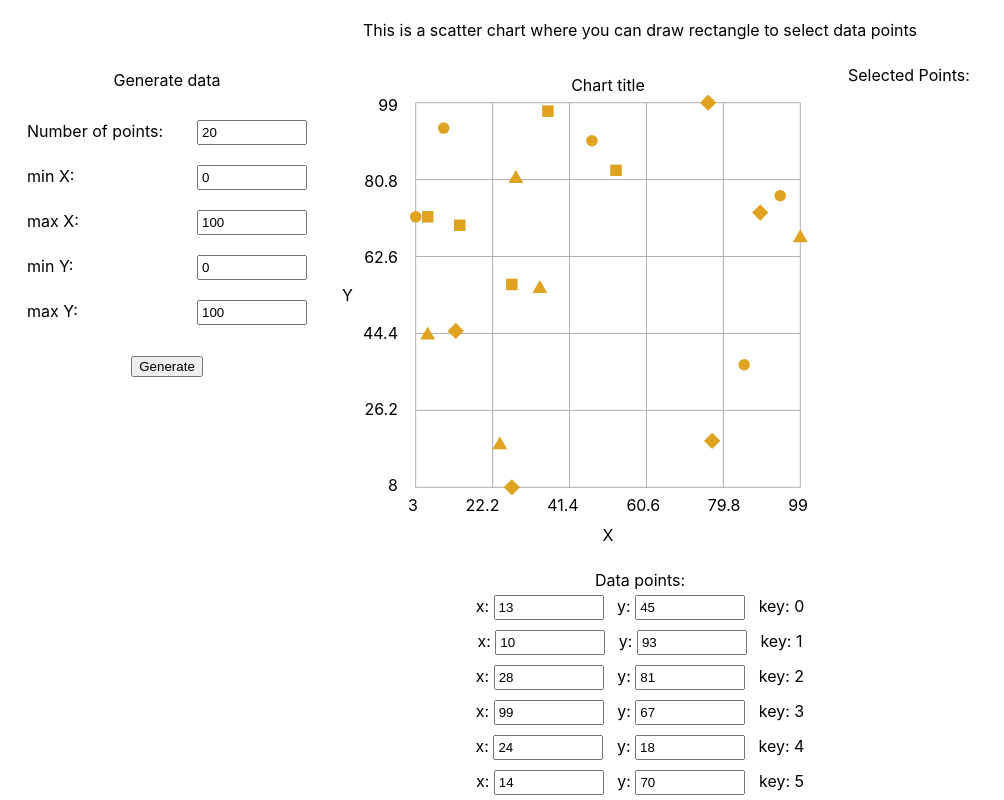
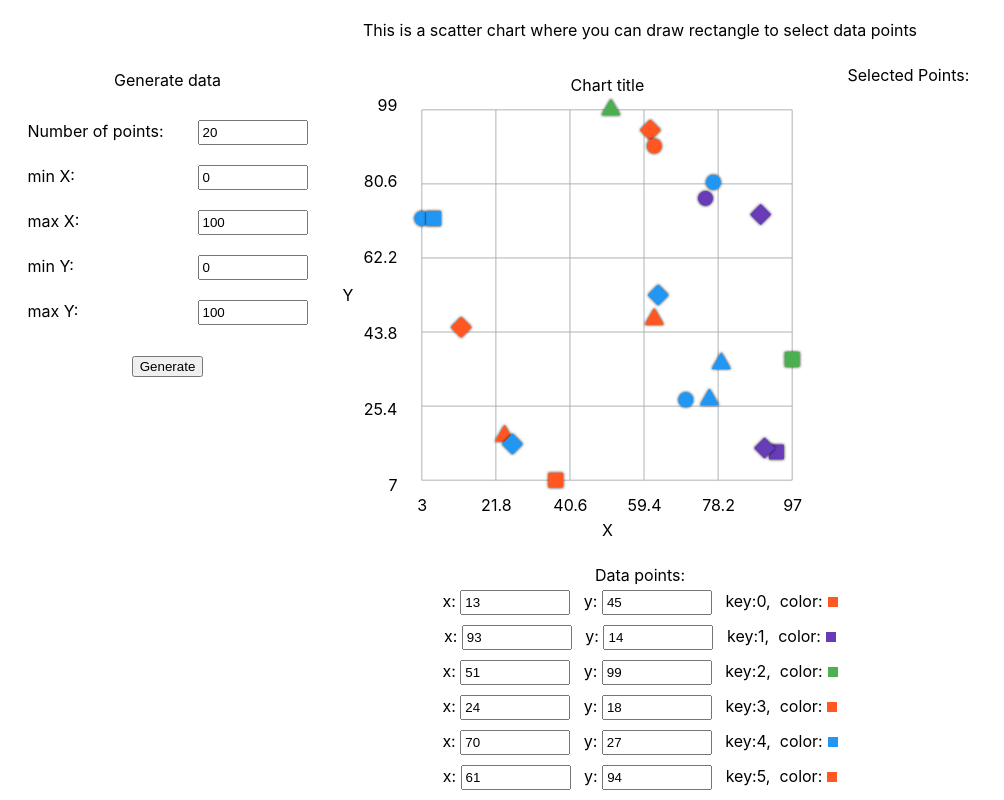
Before and after one commit to ktrungha/react-scatter-chart, a React (Create React App) app: page / in a window 1280 px wide. Both pictures are taken after a click on the button "Generate". Shown: the top 800 px of the page, without its empty margins (0-1004 px from the left). Built offline with nearby package versions, Linux system fonts and the light colour scheme.

Commit message:
reformat, remove prettier config file, add shadow

```diff
--- a/src/App.js
+++ b/src/App.js
@@ -1,12 +1,8 @@
 import React from 'react';
+import styled from 'styled-components';
 import ScatterChart from './components/ScatterChart';
-import styled from 'styled-components';
 
-const data = [
-  { x: 1, y: 1, key: 1 },
-  { x: 2, y: 2, key: 2 },
-  { x: 3, y: 5, key: 3 },
-];
+const colors = ['#ff5722', '#2196f3', '#4caf50', '#673ab7'];
 
 const Input = styled.input`
   width: 100px;
@@ -24,7 +20,6 @@ class App extends React.Component {
   constructor(props) {
     super(props);
     this.state = {
-      key: 0,
       minX: 0,
       minY: 0,
       maxX: 100,
@@ -48,7 +43,6 @@ class App extends React.Component {
       maxY,
       count,
       selectedKeys,
-      key,
       data,
     } = this.state;
     return (
@@ -78,63 +72,63 @@ class App extends React.Component {
               Generate data
             </div>
             <Field>
-              Number of points:{' '}
+              Number of points:
+              {' '}
               <Input
                 value={count}
                 type="number"
-                onChange={event => {
-                  this.setState({
-                    count: Number.parseFloat(event.target.value),
-                  });
-                }}
+                onChange={event => this.setState({
+                  count: Number.parseFloat(event.target.value),
+                })
+                }
               />
             </Field>
             <Field>
-              min X:{' '}
+              min X:
+              {' '}
               <Input
                 value={minX}
                 type="number"
-                onChange={event => {
-                  this.setState({
-                    minX: Number.parseFloat(event.target.value),
-                  });
-                }}
+                onChange={event => this.setState({
+                  minX: Number.parseFloat(event.target.value),
+                })
+                }
               />
             </Field>
             <Field>
-              max X:{' '}
+              max X:
+              {' '}
               <Input
                 value={maxX}
                 type="number"
-                onChange={event => {
-                  this.setState({
-                    maxX: Number.parseFloat(event.target.value),
-                  });
-                }}
+                onChange={event => this.setState({
+                  maxX: Number.parseFloat(event.target.value),
+                })
+                }
               />
             </Field>
             <Field>
-              min Y:{' '}
+              min Y:
+              {' '}
               <Input
                 value={minY}
                 type="number"
-                onChange={event => {
-                  this.setState({
-                    minY: Number.parseFloat(event.target.value),
-                  });
-                }}
+                onChange={event => this.setState({
+                  minY: Number.parseFloat(event.target.value),
+                })
+                }
               />
             </Field>
             <Field>
-              max Y:{' '}
+              max Y:
+              {' '}
               <Input
                 value={maxY}
                 type="number"
-                onChange={event => {
-                  this.setState({
-                    maxY: Number.parseFloat(event.target.value),
-                  });
-                }}
+                onChange={event => this.setState({
+                  maxY: Number.parseFloat(event.target.value),
+                })
+                }
               />
             </Field>
             <div style={{ textAlign: 'center', margin: '20px' }}>
@@ -146,6 +140,7 @@ class App extends React.Component {
                     x: Math.round(Math.random() * (maxX - minX) + minX),
                     y: Math.round(Math.random() * (maxY - minY) + minY),
                     type: Math.floor(Math.random() * 4),
+                    color: colors[Math.floor(Math.random() * 4)],
                   }));
                   this.setState({ data: randomData });
                 }}
@@ -168,7 +163,6 @@ class App extends React.Component {
               xSteps={5}
               ySteps={5}
               data={data}
-              key={key}
               onSelect={this.onSelect}
             />
           </div>
@@ -179,14 +173,19 @@ class App extends React.Component {
             }}
           >
             <div>Selected Points:</div>
-            {selectedKeys &&
-              data
+            {selectedKeys
+              && data
                 .filter(value => selectedKeys.indexOf(value.key) !== -1)
-                .map(value => {
+                .map((value) => {
                   const { x, y, key } = value;
                   return (
                     <div key={key}>
-                      x: {x}; y: {y}; key: {key}
+                      x:
+                      {x}
+                      ; y:
+                      {y}
+                      ; key:
+                      {key}
                     </div>
                   );
                 })}
@@ -202,25 +201,36 @@ class App extends React.Component {
           <div>Data points:</div>
           {data.map(dataPoint => (
             <div style={{ margin: '5px' }}>
-              x:{' '}
+              x:
+              {' '}
               <Input
                 value={dataPoint.x}
                 type="number"
-                onChange={event => {
+                onChange={(event) => {
                   data[dataPoint.key].x = Number.parseFloat(event.target.value);
                   this.setState({ data });
                 }}
-              />{' '}
-              &nbsp; y:{' '}
+              />
+              {' '}
+              &nbsp; y:
+              {' '}
               <Input
                 value={dataPoint.y}
                 type="number"
-                onChange={event => {
+                onChange={(event) => {
                   data[dataPoint.key].y = Number.parseFloat(event.target.value);
                   this.setState({ data });
                 }}
-              />{' '}
-              &nbsp; key: {dataPoint.key}
+              />
+              {' '}
+              &nbsp; key:
+              {dataPoint.key}
+              ,&nbsp;
+              color:
+              <span style={{
+                marginLeft: '5px', width: '10px', height: '10px', display: 'inline-block', backgroundColor: dataPoint.color,
+              }}
+              />
             </div>
           ))}
         </div>
--- a/src/components/ScatterChart.js
+++ b/src/components/ScatterChart.js
@@ -28,13 +28,6 @@ const YAxisDiv = styled.div`
   height: 100%;
 `;
 
-const XAxisDiv = styled.div`
-  display: flex;
-  align-items: center;
-  justify-content: space-between;
-  width: 100%;
-`;
-
 function convertX(x, minX, maxX, viewBoxMaxX) {
   return ((x - minX) / (maxX - minX)) * viewBoxMaxX;
 }
@@ -59,8 +52,10 @@ function convertType(type) {
   return null;
 }
 
-function DataPoint({ type, x, y, color, onClick }) {
-  const size = 1.5;
+function DataPoint({
+  type, x, y, color, onClick,
+}) {
+  const size = 2;
   if (type === DATA_POINT_TYPE_CIRCLE) {
     return (
       <circle
@@ -70,6 +65,7 @@ function DataPoint({ type, x, y, color, onClick }) {
         r={size}
         fill={color}
         onClick={onClick}
+        style={{ filter: 'url(#shadow)' }}
       />
     );
   }
@@ -77,10 +73,11 @@ function DataPoint({ type, x, y, color, onClick }) {
     return (
       <polygon
         draggable={false}
-        points={`${x - size} ${y - size}, ${x + size} ${y - size}, ${x +
-          size} ${y + size}, ${x - size} ${y + size}`}
+        points={`${x - size} ${y - size}, ${x + size} ${y - size}, ${x
+          + size} ${y + size}, ${x - size} ${y + size}`}
         fill={color}
         onClick={onClick}
+        style={{ filter: 'url(#shadow)' }}
       />
     );
   }
@@ -89,11 +86,10 @@ function DataPoint({ type, x, y, color, onClick }) {
     return (
       <polygon
         draggable={false}
-        points={`${x} ${y - triangleSize}, ${x + triangleSize * 0.866} ${y +
-          triangleSize * 0.5}, ${x - triangleSize * 0.866} ${y +
-          triangleSize * 0.5}`}
+        points={`${x} ${y - triangleSize}, ${x + triangleSize * 0.866} ${y + triangleSize * 0.5}, ${x - triangleSize * 0.866} ${y + triangleSize * 0.5}`}
         fill={color}
         onClick={onClick}
+        style={{ filter: 'url(#shadow)' }}
       />
     );
   }
@@ -101,11 +97,10 @@ function DataPoint({ type, x, y, color, onClick }) {
     return (
       <polygon
         draggable={false}
-        points={`${x} ${y - 2 * size * 0.707}, ${x +
-          2 * size * 0.707} ${y}, ${x} ${y + 2 * size * 0.707}, ${x -
-          2 * size * 0.707} ${y}`}
+        points={`${x} ${y - 2 * size * 0.707}, ${x + 2 * size * 0.707} ${y}, ${x} ${y + 2 * size * 0.707}, ${x - 2 * size * 0.707} ${y}`}
         fill={color}
         onClick={onClick}
+        style={{ filter: 'url(#shadow)' }}
       />
     );
   }
@@ -126,7 +121,9 @@ DataPoint.propTypes = {
 };
 
 function SelectionRectangle({ pos }) {
-  const { rectangleX1, rectangleX2, rectangleY1, rectangleY2 } = pos;
+  const {
+    rectangleX1, rectangleX2, rectangleY1, rectangleY2,
+  } = pos;
   if (!rectangleX1 || !rectangleX2 || !rectangleY1 || !rectangleY2) {
     return <div />;
   }
@@ -155,7 +152,7 @@ class ScatterChart extends React.PureComponent {
     super(props);
 
     this.svgContainer = React.createRef();
-    this.extra = 2;
+    this.extra = 4;
 
     this.state = {};
     this.mouseDown = this.mouseDown.bind(this);
@@ -167,7 +164,9 @@ class ScatterChart extends React.PureComponent {
 
   static getDerivedStateFromProps(props) {
     const { data, aspectRatio } = props;
-    const { minX, maxX, minY, maxY } = data.reduce(
+    const {
+      minX, maxX, minY, maxY,
+    } = data.reduce(
       (
         {
           minX: currentMinX,
@@ -209,9 +208,12 @@ class ScatterChart extends React.PureComponent {
       y: convertY(dataPoint.y, minY, maxY),
       key: dataPoint.key,
       type: dataPoint.type,
+      color: dataPoint.color,
     }));
 
-    return { minX, maxX, minY, maxY, convertData, viewBoxMaxX };
+    return {
+      minX, maxX, minY, maxY, convertData, viewBoxMaxX,
+    };
   }
 
   componentDidMount() {
@@ -249,7 +251,9 @@ class ScatterChart extends React.PureComponent {
   }
 
   mouseUp({ clientX, clientY }) {
-    const { rectangleX1, rectangleY1, convertData, viewBoxMaxX } = this.state;
+    const {
+      rectangleX1, rectangleY1, convertData, viewBoxMaxX,
+    } = this.state;
     const { onSelect } = this.props;
 
     const container = this.svgContainer.current.getBoundingClientRect();
@@ -262,29 +266,18 @@ class ScatterChart extends React.PureComponent {
         drawing: false,
       });
       if (onSelect) {
-        const lowerBoundX =
-          (Math.min(rectangleX1, rectangleX2) / container.width) *
-            (this.extra * 2 + viewBoxMaxX) -
-          this.extra;
-        const upperBoundX =
-          (Math.max(rectangleX1, rectangleX2) / container.width) *
-            (this.extra * 2 + viewBoxMaxX) -
-          this.extra;
-        const lowerBoundY =
-          (Math.min(rectangleY1, rectangleY2) / container.height) *
-            (this.extra * 2 + 100) -
-          this.extra;
-        const upperBoundY =
-          (Math.max(rectangleY1, rectangleY2) / container.height) *
-            (this.extra * 2 + 100) -
-          this.extra;
+        const lowerBoundX = (Math.min(rectangleX1, rectangleX2) / container.width)
+          * (this.extra * 2 + viewBoxMaxX) - this.extra;
+        const upperBoundX = (Math.max(rectangleX1, rectangleX2) / container.width)
+          * (this.extra * 2 + viewBoxMaxX) - this.extra;
+        const lowerBoundY = (Math.min(rectangleY1, rectangleY2) / container.height)
+          * (this.extra * 2 + 100) - this.extra;
+        const upperBoundY = (Math.max(rectangleY1, rectangleY2) / container.height)
+          * (this.extra * 2 + 100) - this.extra;
         const selectedKeys = convertData
           .filter(
-            dataPoint =>
-              lowerBoundX < dataPoint.x &&
-              dataPoint.x < upperBoundX &&
-              lowerBoundY < dataPoint.y &&
-              dataPoint.y < upperBoundY,
+            dataPoint => lowerBoundX < dataPoint.x && dataPoint.x < upperBoundX
+              && lowerBoundY < dataPoint.y && dataPoint.y < upperBoundY,
           )
           .map(dataPoint => dataPoint.key);
         onSelect(selectedKeys);
@@ -356,9 +349,13 @@ class ScatterChart extends React.PureComponent {
           >
             <svg
               draggable={false}
-              viewBox={`${0 - this.extra} ${0 - this.extra} ${viewBoxMaxX +
-                this.extra * 2} ${100 + this.extra * 2}`}
+              viewBox={`${0 - this.extra} ${0 - this.extra} ${viewBoxMaxX + this.extra * 2} ${100 + this.extra * 2}`}
             >
+              <defs>
+                <filter id="shadow" y="-40%" height="180%" x="-40%" width="180%">
+                  <feDropShadow dx="0" dy="0" stdDeviation="0.5" />
+                </filter>
+              </defs>
               {[...Array(ySteps + 1).keys()].map(v => (
                 <line
                   key={v}
@@ -387,34 +384,40 @@ class ScatterChart extends React.PureComponent {
                   type={convertType(dataPoint.type)}
                   x={dataPoint.x}
                   y={dataPoint.y}
-                  onClick={() =>
-                    this.setState({
-                      x: this.props.data[dataPoint.key].x,
-                      y: this.props.data[dataPoint.key].y,
-                      cx: dataPoint.x,
-                      cy: dataPoint.y,
-                    })
-                  }
+                  color={dataPoint.color}
                 />
               ))}
             </svg>
             {
               <SelectionRectangle
-                pos={{ rectangleX1, rectangleX2, rectangleY1, rectangleY2 }}
+                pos={{
+                  rectangleX1, rectangleX2, rectangleY1, rectangleY2,
+                }}
               />
+            }
+            {
+              [...Array(xSteps + 1).keys()].map(v => (
+                <div
+                  style={{
+                    position: 'absolute',
+                    top: height,
+                    left: ((v * viewBoxMaxX) / xSteps + this.extra) / (this.extra * 2 + viewBoxMaxX)
+                      * height * aspectRatio,
+                    transform: 'translateX(-50%)',
+                  }}
+                  key={`${v}-label`}
+                >
+                  {minX + (v * (maxX - minX)) / xSteps}
+                </div>
+              ))
             }
           </div>
         </div>
         <div style={{ display: 'flex', flexDirection: 'row-reverse' }}>
           <div style={{ width: `${width}px` }}>
-            <XAxisDiv>
-              {[...Array(xSteps + 1).keys()].map(v => (
-                <div key={v}>{minX + (v * (maxX - minX)) / xSteps}</div>
-              ))}
-            </XAxisDiv>
             <div
               style={{
-                marginTop: '10px',
+                marginTop: '25px',
                 display: 'flex',
                 justifyContent: 'center',
               }}
@@ -423,16 +426,6 @@ class ScatterChart extends React.PureComponent {
             </div>
           </div>
         </div>
-        {/* <div>
-          <div>X :{this.state.x}</div>
-          <div>Y: {this.state.y}</div>
-          <div>converX :{this.state.cx}</div>
-          <div>convertY: {this.state.cy}</div>
-          <div>maxX :{maxX}</div>
-          <div>maxY: {maxY}</div>
-          <div>minX :{minX}</div>
-          <div>minY: {minY}</div>
-        </div> */}
       </Container>
     );
   }
@@ -455,7 +448,6 @@ ScatterChart.propTypes = {
   yLabel: PropTypes.string.isRequired,
   xSteps: PropTypes.number,
   ySteps: PropTypes.number,
-  data: PropTypes.arrayOf(PropTypes.object),
   onSelect: PropTypes.func,
 };
 
```
Also changed, not shown: .prettierrc.json (deleted).
